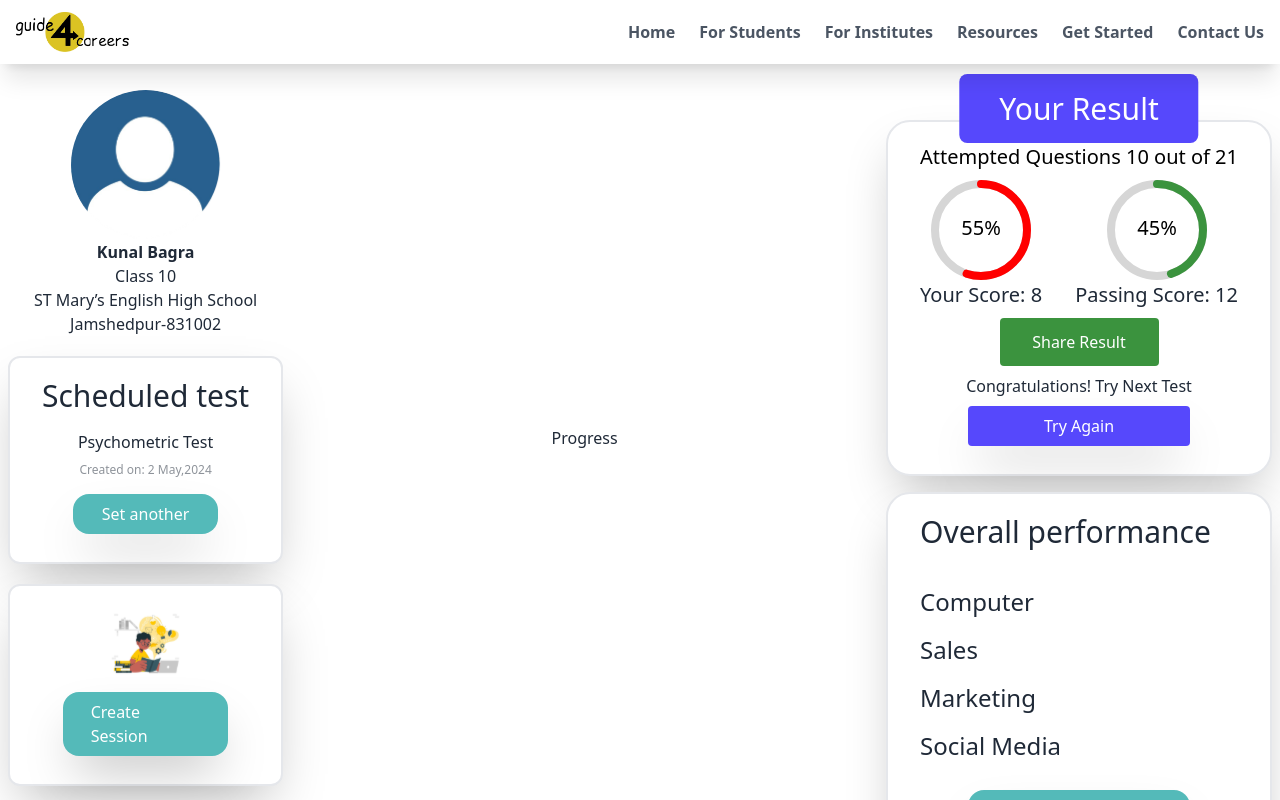
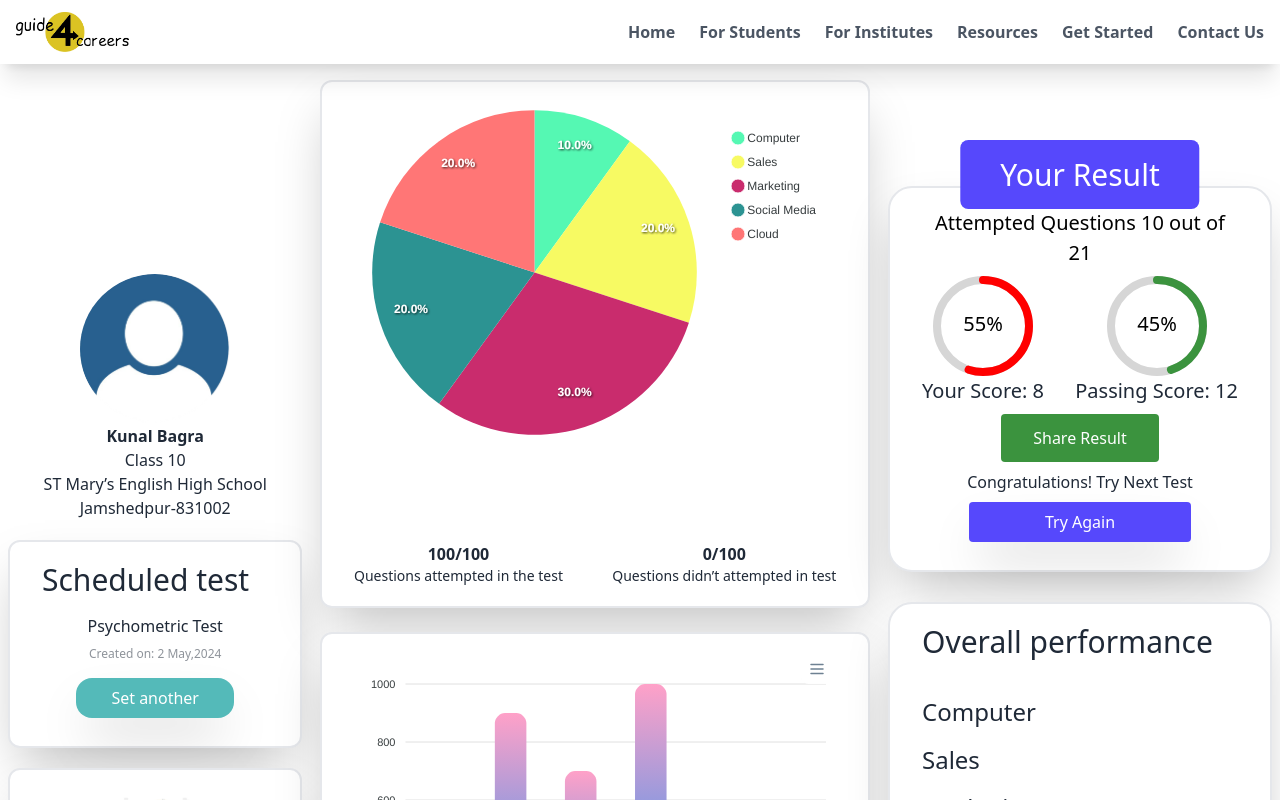
Before and after one commit to Team-Engineers/Guide4Careers2.0, a React (Vite) app: page /dashboard in a window 1280 px wide. Shown: the top 800 px of the page. Built offline with nearby package versions, Linux system fonts and the light colour scheme.

Commit message:
added progress in dashboard page (#17)

```diff
--- a/package.json
+++ b/package.json
@@ -19,6 +19,7 @@
     "@tsparticles/slim": "^3.3.0",
     "framer-motion": "^11.1.7",
     "react": "^18.2.0",
+    "react-apexcharts": "^1.4.1",
     "react-circular-progressbar": "^2.1.0",
     "react-countup": "^6.5.3",
     "react-dom": "^18.2.0",
--- a/src/components/Dashboard/AllResult.jsx
+++ b/src/components/Dashboard/AllResult.jsx
@@ -4,8 +4,8 @@ import "react-circular-progressbar/dist/styles.css";
 import { Link } from "react-router-dom";
 const AllResult = () => {
     return (
-        <div className="mt-[120px]">
-            <div className="bg-white flex flex-col gap-2 text-center max-w-[400px]  border-2  border-solid shadow-2xl  relative px-8 p-5 rounded-3xl">
+        <div className=" lg:min-h-screen max-lg:mt-10 lg:mt-4 flex justify-between flex-wrap lg:flex-col" >
+            <div className="bg-white flex flex-col gap-2 text-center w-full lg:max-w-[400px]  border-2  border-solid shadow-2xl  relative px-8 p-5 rounded-3xl">
                 <h2 className="text-center whitespace-nowrap absolute rounded-lg p-3 px-10 font-medium text-white -top-12 bg-[#5648FC] text-[30px] left-1/2 transform -translate-x-1/2">
                     Your Result
                 </h2>
@@ -59,7 +59,7 @@ const AllResult = () => {
 
                 </div>
             </div>
-            <div className="bg-white my-4 flex flex-col gap-2  max-w-[400px]  border-2  border-solid shadow-2xl   relative px-8 p-5 rounded-3xl">
+            <div className="bg-white my-4 flex flex-col gap-2 w-full  lg:max-w-[400px]  border-2  border-solid shadow-2xl   relative px-8 p-5 rounded-3xl">
                 <h1 className="text-3xl font-medium mb-2">
                     Overall performance
                 </h1>
--- a/src/components/Dashboard/MainProfile.jsx
+++ b/src/components/Dashboard/MainProfile.jsx
@@ -5,8 +5,8 @@ import { Link } from 'react-router-dom'
 
 const MainProfile = () => {
     return (
-        <div className='flex flex-col justify-between h-full'>
-            <div className='flex flex-col justify-center items-center'>
+        <div className='flex flex-col justify-between mt-[4rem] lg:h-full'>
+            <div className='flex flex-col justify-center text-center items-center'>
                 <img className='w-[150px] rounded-full h-[150px]' src={user} alt="" />
                 <h1 className='font-bold'>Kunal Bagra</h1>
                 <h1>
@@ -19,7 +19,8 @@ const MainProfile = () => {
                     Jamshedpur-831002
                 </h1>
             </div>
-            <div className="bg-white  my-5 flex flex-col gap-2  max-w-[400px]  border-2  border-solid shadow-2xl   relative px-8 p-5 rounded-xl">
+            <div className='max-lg:grid max-lg:mt-4 gap-2 max-lg:grid-cols-2 max-sm:grid-cols-1 max-md:justify-center '>
+                <div className="bg-white max-sm:w-[90vw] max-lg:w-[300px] lg:my-5 flex flex-col gap-2  max-w-[400px]  border-2  border-solid shadow-2xl   relative px-8 p-5 rounded-xl">
                     <h1 className="text-3xl font-medium mb-2">
                         Scheduled test
                     </h1>
@@ -43,7 +44,7 @@ const MainProfile = () => {
 
                     </div>
                 </div>
-            <div className="bg-white flex flex-col gap-2  max-w-[400px]  border-2  border-solid shadow-2xl   relative px-8 p-5 rounded-xl">
+                <div className="bg-white max-sm:w-[90vw] max-lg:w-[300px] flex flex-col gap-2  max-w-[400px]  border-2  border-solid shadow-2xl   relative px-8 p-5 rounded-xl">
                     <img className=' mx-auto' src={session} alt="" />
                     <div>
                         <Link to={"/create-session"}
@@ -56,6 +57,8 @@ const MainProfile = () => {
                     </div>
                 </div>
             </div>
+
+        </div>
     )
 }
 
--- a/src/components/Dashboard/Progress.jsx
+++ b/src/components/Dashboard/Progress.jsx
@@ -1,9 +1,113 @@
-import React from 'react'
+import React from "react";
+import Chart from "react-apexcharts";
+
+const pieChartConfig = {
+    type: "pie",
+    height: 440,
+    series: [10, 20, 30, 20, 20],
+    options: {
+        colors: ['#55F8B3', '#F7FA63', '#C92C6D', '#2C9392', '#FF7676'],
+        labels: ["Computer", "Sales", "Marketing", "Social Media", "Cloud"],
+        stroke: {
+            width: 0
+        },
+        plotOptions: {
+            pie: {
+                customScale: 1,
+                donut: {
+                    size: '0%'
+                },
+                dataLabels: {
+                    offset: 0,
+                }
+            }
+        },
+
+    }
+};
+
+const barGraphConfig = {
+    type: "bar",
+    height: 440,
+    series: [{
+        data: [500, 900, 700, 1000, 300, 400],
+    }],
+    options: {
+        chart: {
+            height: 350,
+            type: 'bar',
+        },
+        plotOptions: {
+            bar: {
+                columnWidth: '45%',
+                distributed: false,
+                borderRadius: 10,
+            }
+        },
+        fill: {
+            type: 'gradient',
+            gradient: {
+                shade: 'light',
+                type: "vertical",
+                shadeIntensity: 0.25,
+                gradientToColors: ['#FFA1C8'],
+                inverseColors: true,
+                opacityFrom: 1,
+                opacityTo: 1,
+                stops: [0, 100]
+            }
+        },
+        dataLabels: {
+            enabled: false
+        },
+
+        xaxis: {
+            categories: [
+                "Aptitude",
+                "Verbal",
+                "Reasoning",
+                "Emotional Intelligence",
+                "Personality Test",
+                "SJT's",
+            ],
+
+        },
+
+    }
+};
+
+
 
 const Progress = () => {
-  return (
-    <div>Progress</div>
-  )
-}
+    return (
+        <div className=" lg:mt-[80px] lg:min-h-screen flex justify-between flex-col" >
+            <div className="bg-white mb-6 border-2 border-solid shadow-2xl relative  px-8 p-5 rounded-xl">
+                <Chart {...pieChartConfig} />
+                <div className="flex justify-between">
+                    <h1 className="text-center flex flex-col items-center justify-center">
+                        <p1 className="font-bold">
+                            100/100
+                        </p1>
+                        <p1 className="text-sm font-medium">
+                            Questions attempted in the test
+                        </p1>
+                    </h1>
+                    <h1 className="text-center flex flex-col items-center justify-center">
+                        <p1 className="font-bold">
+                            0/100
+                        </p1>
+                        <p1 className="text-sm font-medium">
+                            Questions didn’t attempted in test
+                        </p1>
+                    </h1>
+                </div>
+            </div>
+            <div className="bg-white h-[] border-2 mb-6 border-solid shadow-2xl relative  px-8 p-5 rounded-xl">
+            <Chart {...barGraphConfig} />
 
-export default Progress
+            </div>
+        </div>
+    );
+};
+
+export default Progress;
--- a/src/pages/DashBoard.jsx
+++ b/src/pages/DashBoard.jsx
@@ -6,10 +6,10 @@ import AllResult from '../components/Dashboard/AllResult'
 const DashBoard = () => {
     return (
         <div>
-            <div className=' max-w-[1380px] mx-auto flex justify-between items-center px-2'>
-            <h1><MainProfile /></h1>
-            <h1><Progress /></h1>
-            <h1><AllResult /></h1>
+            <div className=' max-w-[1380px] min-h-screen gap-2 mx-auto flex max-lg:flex-wrap  justify-center lg:justify-between  items-center px-2'>
+            <h1 className='lg:w-[23vw]'><MainProfile /></h1>
+            <h1 className='lg:w-[43vw] w-[90vw]'><Progress /></h1>
+            <h1 className='lg:w-[30vw] w-[90vw]'><AllResult /></h1>
         </div>
         </div>
     )
```
Also changed, not shown: 1 other file (tests, documents, lock files or other folders). Lines whose indentation alone changed are shown as unchanged.
